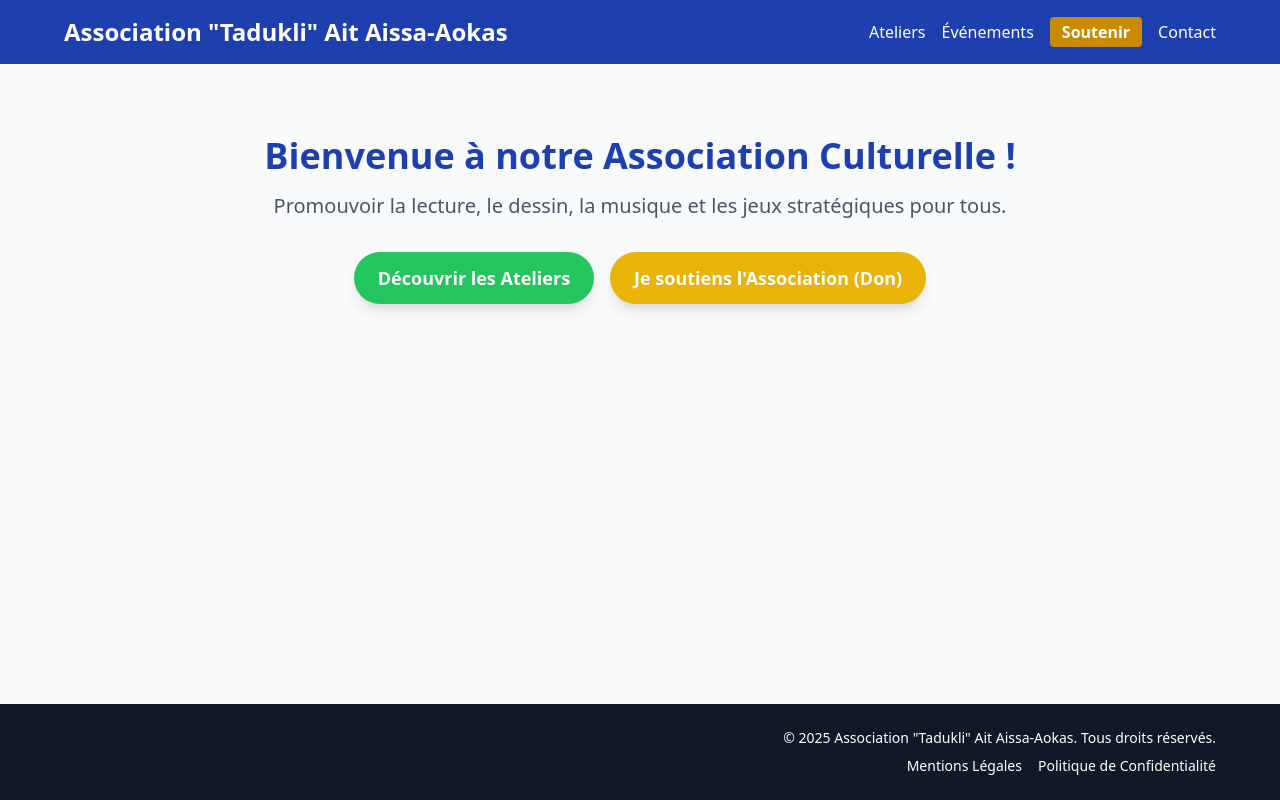
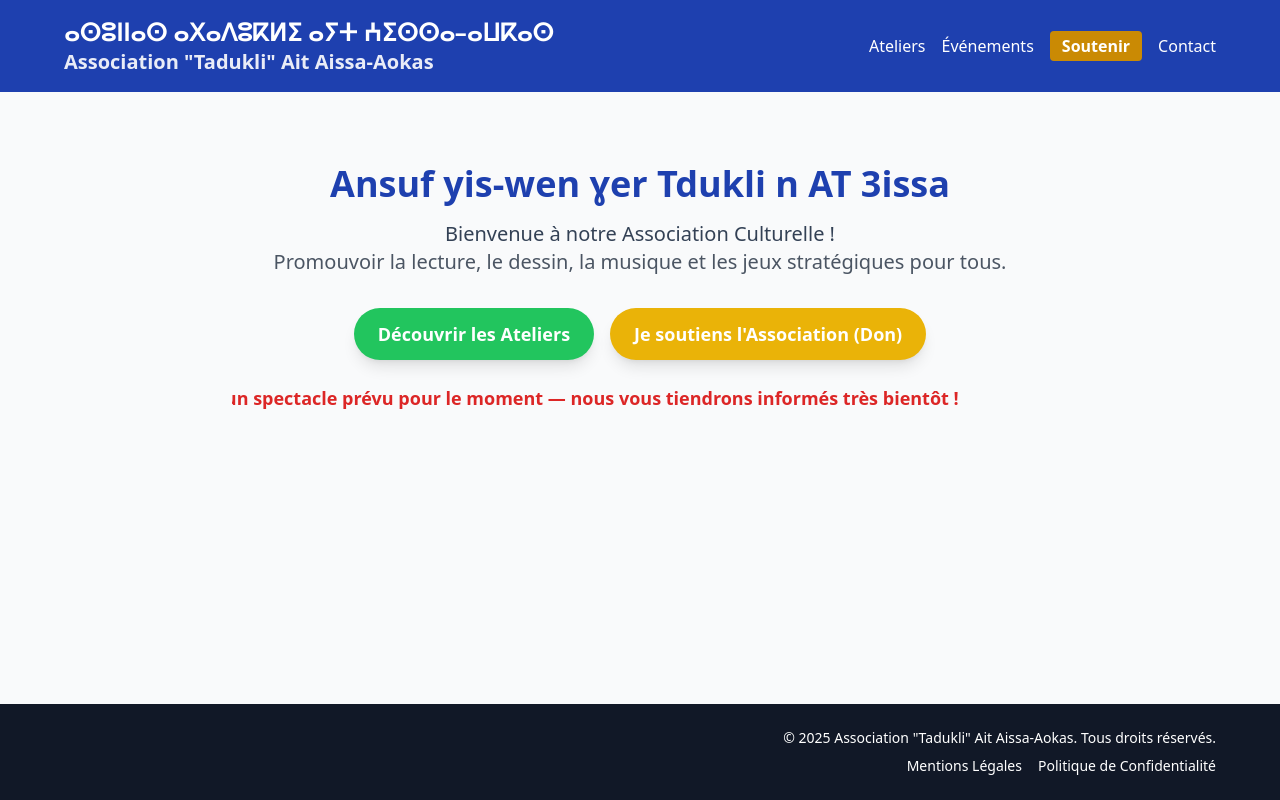
Before and after one commit to Macelia/Association-TADUKLI-AITAISSA, a React (Create React App) app: page / in a window 1280 px wide. Built offline with nearby package versions, Linux system fonts and the light colour scheme.

Commit message:
evenement prévus ajouté

```diff
--- a/src/App.js
+++ b/src/App.js
@@ -1,6 +1,6 @@
 // src/App.jsx
 import React from 'react';
-import { BrowserRouter as Router, Routes, Route } from 'react-router-dom';
+import { BrowserRouter, Routes, Route } from 'react-router-dom';
 
 // Les composants de layout sont dans 'components/layout'
 import Header from './components/layout/Header.jsx';
@@ -15,7 +15,7 @@ import Contact from './components/pages/Contact.jsx';
 
 function App() {
   return (
-    <Router>
+    <BrowserRouter>
       <div className="flex flex-col min-h-screen">
         <Header />
         <main className="flex-grow pt-8 bg-gray-50">
@@ -29,7 +29,7 @@ function App() {
         </main>
         <Footer />
       </div>
-    </Router>
+    </BrowserRouter>
   );
 }
 
--- a/src/components/layout/Header.jsx
+++ b/src/components/layout/Header.jsx
@@ -8,9 +8,17 @@ const Header = () => {
       <nav className="flex justify-between items-center max-w-6xl mx-auto">
 
         {/* Logo/Nom de l'Association */}
-        <Link to="/" className="text-2xl font-bold hover:text-yellow-300 transition duration-300">
-          Association "Tadukli" Ait Aissa-Aokas
-        </Link>
+        <Link
+  to="/"
+  className="text-2xl font-bold hover:text-yellow-300 transition duration-300"
+>
+  <span className="block">ⴰⵙⵓⵏⵏⴰⵙ ⴰⵝⴰⴷⵓⴽⵍⵉ ⴰⵢⵜ ⵄⵉⵙⵙⴰ–ⴰⵡⴽⴰⵙ </span>
+  <span className="block text-xl opacity-90">
+    Association "Tadukli" Ait Aissa-Aokas
+  </span>
+</Link>
+
+
 
         {/* Liens de Navigation */}
         <div className="space-x-4">
--- a/src/components/pages/Home.jsx
+++ b/src/components/pages/Home.jsx
@@ -6,9 +6,14 @@ import CTA from '../shared/CTA.jsx';
 const Home = () => {
   return (
     <div className="text-center p-10 max-w-4xl mx-auto">
-      <h1 className="text-4xl font-extrabold text-blue-800 mb-4">
+      <h1 className="text-4xl font-extrabold text-blue-800 mb-4
+             transition-transform duration-200 ease-out
+             hover:scale-105 hover:-rotate-1">
+        Ansuf yis-wen ɣer Tdukli n AT 3issa
+      </h1>
+      <h2 className="mt-4 text-lg sm:text-xl font-medium text-slate-700 dark:text-slate-300">
         Bienvenue à notre Association Culturelle !
-      </h1>
+      </h2>
       <p className="text-xl text-gray-600 mb-8">
         Promouvoir la lecture, le dessin, la musique et les jeux stratégiques pour tous.
       </p>
@@ -27,6 +32,15 @@ const Home = () => {
         />
       </div>
 
+      {/*evenements à venir */}
+      {/* Bandeau d'information animé */}
+<div className="overflow-hidden mt-6">
+  <p className="whitespace-nowrap text-lg font-semibold text-red-600
+                animate-marquee">
+    🎭 Aucun spectacle prévu pour le moment — nous vous tiendrons informés très bientôt !
+  </p>
+</div>
+
     </div>
   );
 };
--- a/tailwind.config.js
+++ b/tailwind.config.js
@@ -7,7 +7,18 @@ module.exports = {
     "./src/**/*.{js,jsx,ts,tsx}",
   ],
   theme: {
-    extend: {},
+    extend: {
+      keyframes: {
+        marquee: {
+          "0%": { transform: "translateX(100%)" },
+          "100%": { transform: "translateX(-100%)" },
+        },
+      },
+      animation: {
+        marquee: "marquee 10s linear infinite",
+      },
+    },
   },
+
   plugins: [],
 }
```
